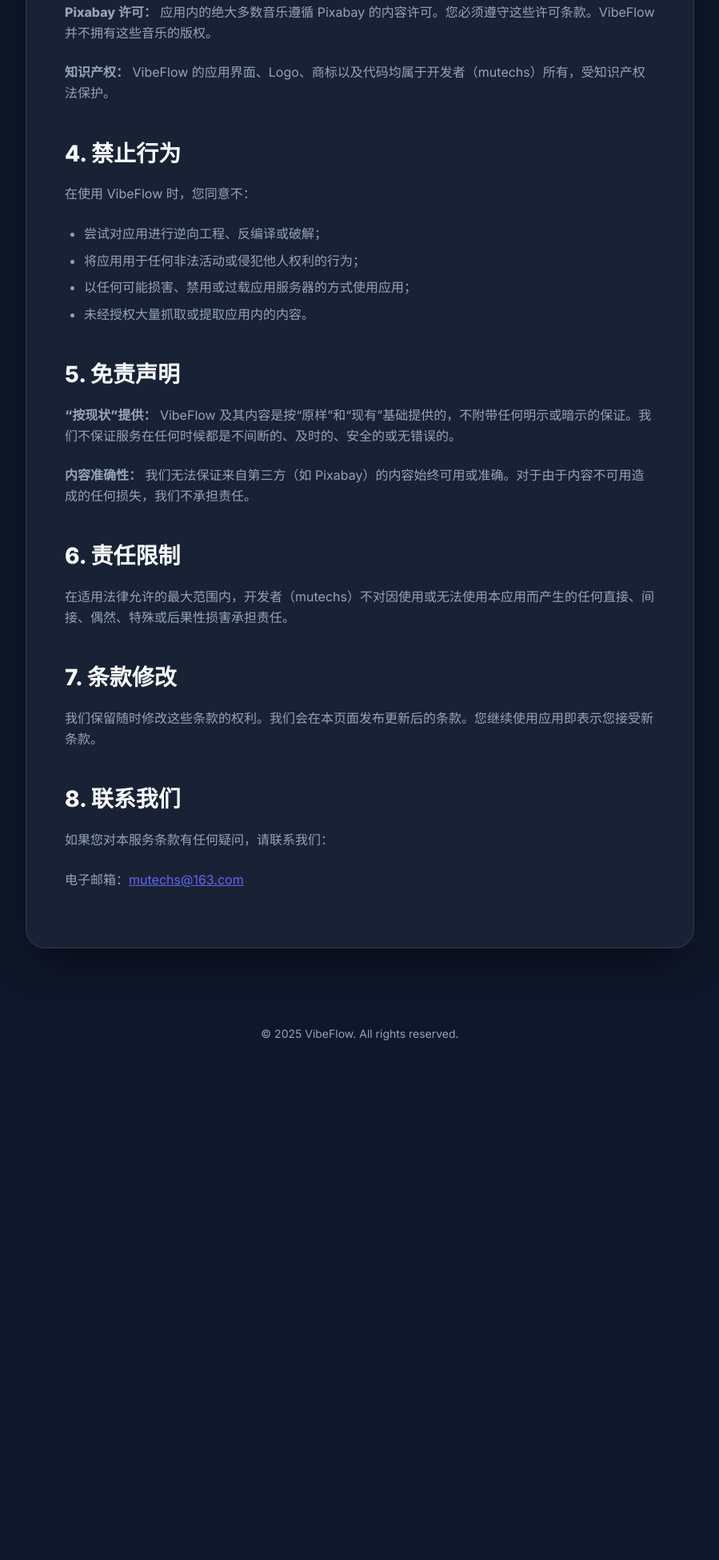
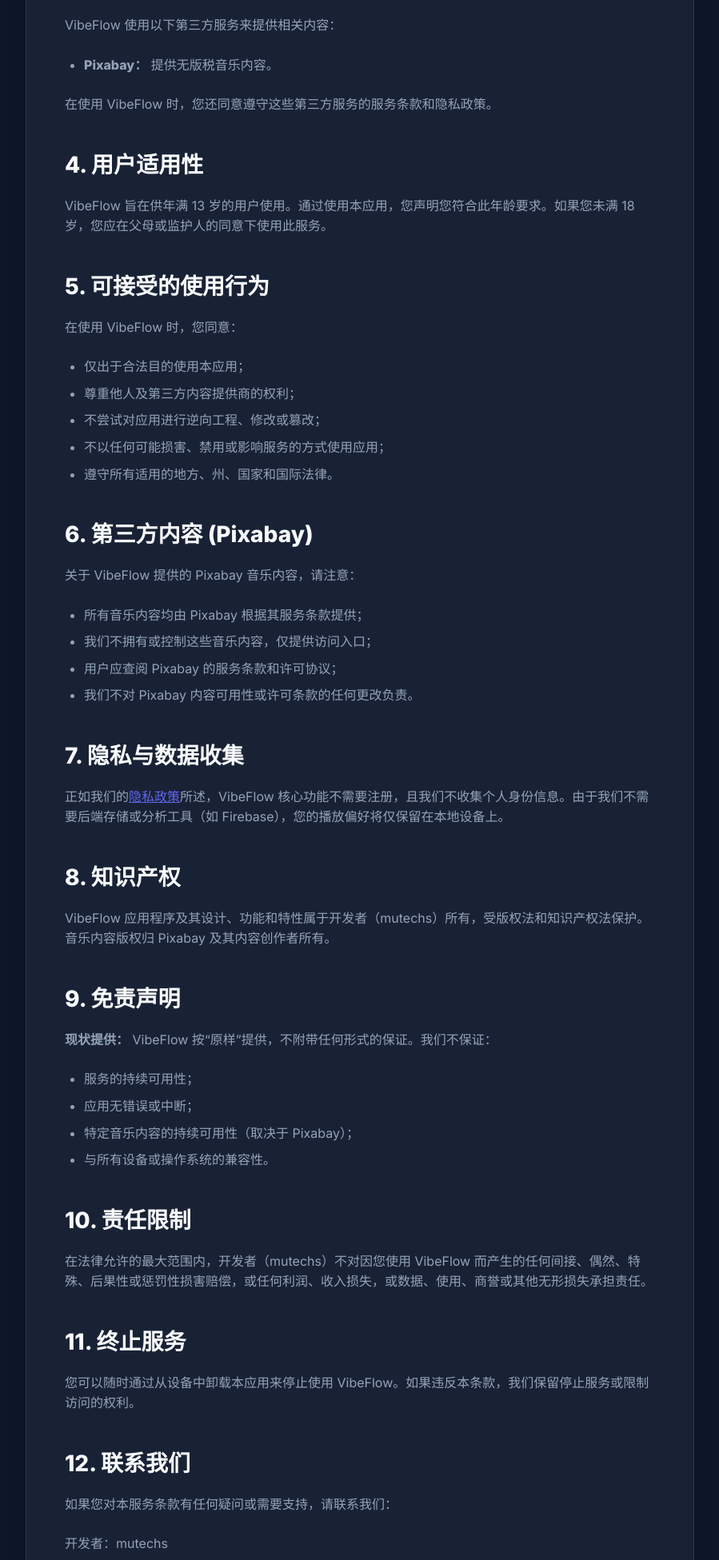
Before and after one commit to VibeFlowApp/VibeFlow, a plain HTML site: page terms.html in a window 1280 px wide. Shown: the part 849-2800 px from the top of the page at 80% size, without its empty margins (190-1089 px from the left). Before the commit the page ends 2218 px from the top, so only its background shows below. Drawn offline with Linux system fonts and the light colour scheme.

Commit message:
Enhance Terms of Service based on professional reference, adding detailed sections on usage, liability, and content sources

```diff
--- a/terms.html
+++ b/terms.html
@@ -24,52 +24,93 @@
         <main class="content-card policy-content">
             <section>
                 <h2>1. 条款接受</h2>
-                <p>欢迎使用 VibeFlow。通过访问或使用本应用程序，您同意受本服务条款的约束。如果您不同意这些条款，请勿使用本应用。</p>
+                <p>欢迎使用 VibeFlow。通过下载、安装或使用本移动应用程序（“本应用”），您即表示同意受本服务条款（“本条款”）的约束。如果您不同意这些条款，请勿使用我们的应用程序。</p>
             </section>
 
             <section>
-                <h2>2. 许可授予</h2>
-                <p>VibeFlow 授予您个人的、可撤销的、非独占的、不可转让的有限许可，允许您仅出于个人、非商业目的在您的设备上下载、安装和使用本应用程序。</p>
-            </section>
-
-            <section>
-                <h2>3. 内容来源与版权</h2>
-                <p><strong>第三方内容：</strong> VibeFlow 所提供的音乐内容由第三方平台（如 Pixabay）提供。这些内容受其各自所有者的版权保护。</p>
-                <p><strong>Pixabay 许可：</strong> 应用内的绝大多数音乐遵循 Pixabay 的内容许可。您必须遵守这些许可条款。VibeFlow 并不拥有这些音乐的版权。</p>
-                <p><strong>知识产权：</strong> VibeFlow 的应用界面、Logo、商标以及代码均属于开发者（mutechs）所有，受知识产权法保护。</p>
-            </section>
-
-            <section>
-                <h2>4. 禁止行为</h2>
-                <p>在使用 VibeFlow 时，您同意不：</p>
+                <h2>2. 服务描述</h2>
+                <p>VibeFlow 是一款音乐播放器应用，可以访问由 Pixabay 提供的无版税音乐。本应用允许用户：</p>
                 <ul>
-                    <li>尝试对应用进行逆向工程、反编译或破解；</li>
-                    <li>将应用用于任何非法活动或侵犯他人权利的行为；</li>
-                    <li>以任何可能损害、禁用或过载应用服务器的方式使用应用；</li>
-                    <li>未经授权大量抓取或提取应用内的内容。</li>
+                    <li>浏览并播放来自 Pixabay 的无版税音乐库；</li>
+                    <li>创建个人播放列表；</li>
+                    <li>在无需注册或登录的情况下享受音乐。</li>
                 </ul>
             </section>
 
             <section>
-                <h2>5. 免责声明</h2>
-                <p><strong>“按现状”提供：</strong> VibeFlow
-                    及其内容是按“原样”和“现有”基础提供的，不附带任何明示或暗示的保证。我们不保证服务在任何时候都是不间断的、及时的、安全的或无错误的。</p>
-                <p><strong>内容准确性：</strong> 我们无法保证来自第三方（如 Pixabay）的内容始终可用或准确。对于由于内容不可用造成的任何损失，我们不承担责任。</p>
+                <h2>3. 第三方服务</h2>
+                <p>VibeFlow 使用以下第三方服务来提供相关内容：</p>
+                <ul>
+                    <li><strong>Pixabay：</strong> 提供无版税音乐内容。</li>
+                </ul>
+                <p>在使用 VibeFlow 时，您还同意遵守这些第三方服务的服务条款和隐私政策。</p>
             </section>
 
             <section>
-                <h2>6. 责任限制</h2>
-                <p>在适用法律允许的最大范围内，开发者（mutechs）不对因使用或无法使用本应用而产生的任何直接、间接、偶然、特殊或后果性损害承担责任。</p>
+                <h2>4. 用户适用性</h2>
+                <p>VibeFlow 旨在供年满 13 岁的用户使用。通过使用本应用，您声明您符合此年龄要求。如果您未满 18 岁，您应在父母或监护人的同意下使用此服务。</p>
             </section>
 
             <section>
-                <h2>7. 条款修改</h2>
-                <p>我们保留随时修改这些条款的权利。我们会在本页面发布更新后的条款。您继续使用应用即表示您接受新条款。</p>
+                <h2>5. 可接受的使用行为</h2>
+                <p>在使用 VibeFlow 时，您同意：</p>
+                <ul>
+                    <li>仅出于合法目的使用本应用；</li>
+                    <li>尊重他人及第三方内容提供商的权利；</li>
+                    <li>不尝试对应用进行逆向工程、修改或篡改；</li>
+                    <li>不以任何可能损害、禁用或影响服务的方式使用应用；</li>
+                    <li>遵守所有适用的地方、州、国家和国际法律。</li>
+                </ul>
             </section>
 
             <section>
-                <h2>8. 联系我们</h2>
-                <p>如果您对本服务条款有任何疑问，请联系我们：</p>
+                <h2>6. 第三方内容 (Pixabay)</h2>
+                <p>关于 VibeFlow 提供的 Pixabay 音乐内容，请注意：</p>
+                <ul>
+                    <li>所有音乐内容均由 Pixabay 根据其服务条款提供；</li>
+                    <li>我们不拥有或控制这些音乐内容，仅提供访问入口；</li>
+                    <li>用户应查阅 Pixabay 的服务条款和许可协议；</li>
+                    <li>我们不对 Pixabay 内容可用性或许可条款的任何更改负责。</li>
+                </ul>
+            </section>
+
+            <section>
+                <h2>7. 隐私与数据收集</h2>
+                <p>正如我们的<a href="privacy.html" style="color: var(--primary-color);">隐私政策</a>所述，VibeFlow
+                    核心功能不需要注册，且我们不收集个人身份信息。由于我们不需要后端存储或分析工具（如 Firebase），您的播放偏好将仅保留在本地设备上。</p>
+            </section>
+
+            <section>
+                <h2>8. 知识产权</h2>
+                <p>VibeFlow 应用程序及其设计、功能和特性属于开发者（mutechs）所有，受版权法和知识产权法保护。音乐内容版权归 Pixabay 及其内容创作者所有。</p>
+            </section>
+
+            <section>
+                <h2>9. 免责声明</h2>
+                <p><strong>现状提供：</strong> VibeFlow 按“原样”提供，不附带任何形式的保证。我们不保证：</p>
+                <ul>
+                    <li>服务的持续可用性；</li>
+                    <li>应用无错误或中断；</li>
+                    <li>特定音乐内容的持续可用性（取决于 Pixabay）；</li>
+                    <li>与所有设备或操作系统的兼容性。</li>
+                </ul>
+            </section>
+
+            <section>
+                <h2>10. 责任限制</h2>
+                <p>在法律允许的最大范围内，开发者（mutechs）不对因您使用 VibeFlow 而产生的任何间接、偶然、特殊、后果性或惩罚性损害赔偿，或任何利润、收入损失，或数据、使用、商誉或其他无形损失承担责任。
+                </p>
+            </section>
+
+            <section>
+                <h2>11. 终止服务</h2>
+                <p>您可以随时通过从设备中卸载本应用来停止使用 VibeFlow。如果违反本条款，我们保留停止服务或限制访问的权利。</p>
+            </section>
+
+            <section>
+                <h2>12. 联系我们</h2>
+                <p>如果您对本服务条款有任何疑问或需要支持，请联系我们：</p>
+                <p>开发者：mutechs</p>
                 <p>电子邮箱：<a href="mailto:mutechs@163.com" style="color: var(--primary-color);">mutechs@163.com</a></p>
             </section>
         </main>
```
